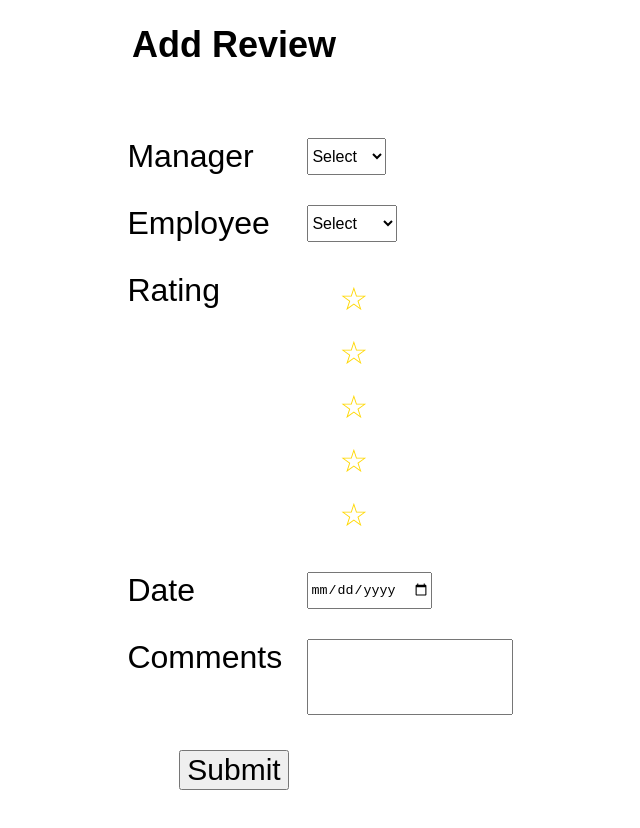
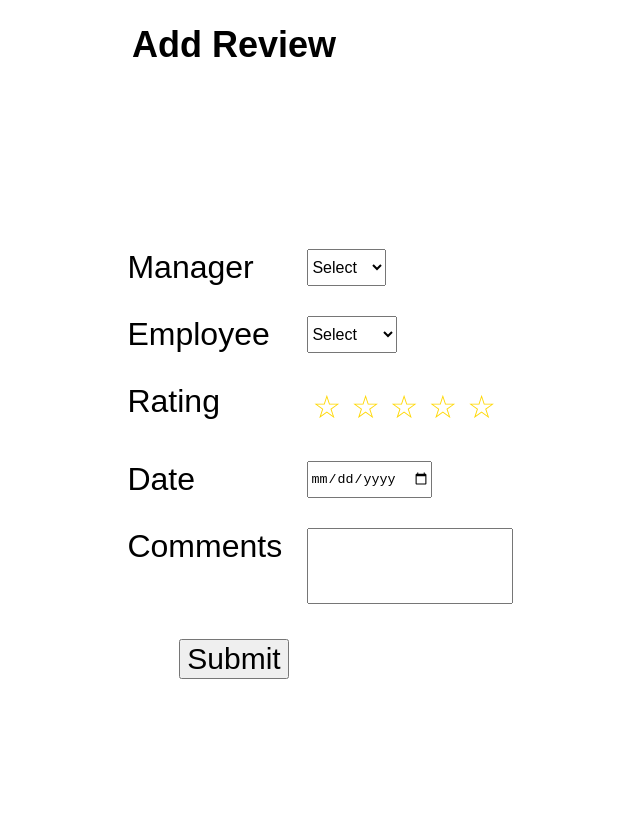
Before and after one commit to sauravkediaa/emp-review, a React (Create React App) app: page /add-review in a window 1280 px wide. Shown: the top 828 px of the page, without its empty margins (406-1046 px from the left). Built offline with nearby package versions, Linux system fonts and the light colour scheme.

Commit message:
Rectified issue with stars not rendering properly in "AddReview" Page

```diff
--- a/src/components/StarRating.js
+++ b/src/components/StarRating.js
@@ -1,4 +1,4 @@
-function StarRating({rating, setRating}) {
+function StarRating({ rating, setRating }) {
   return (
     <div className="star-rating">
       {[1, 2, 3, 4, 5].map((star) => (
@@ -11,14 +11,15 @@ function StarRating({rating, setRating}) {
             border: "none",
             cursor: "pointer",
             fontSize: "32px",
-                        color: "gold"
+            color: "gold",
+            padding: "5px",
           }}
         >
           {star <= rating ? "★" : "☆"}
         </button>
       ))}
     </div>
-    )
+  );
 }
 
 export default StarRating;
--- a/src/styles/AddReview.css
+++ b/src/styles/AddReview.css
@@ -56,5 +56,6 @@ body {
   background-color: unset;
 }
 .star-rating {
-  user-select: none;
+  /* user-select: none; */
+  display: flex
 }
```
Lines whose indentation alone changed are shown as unchanged.
